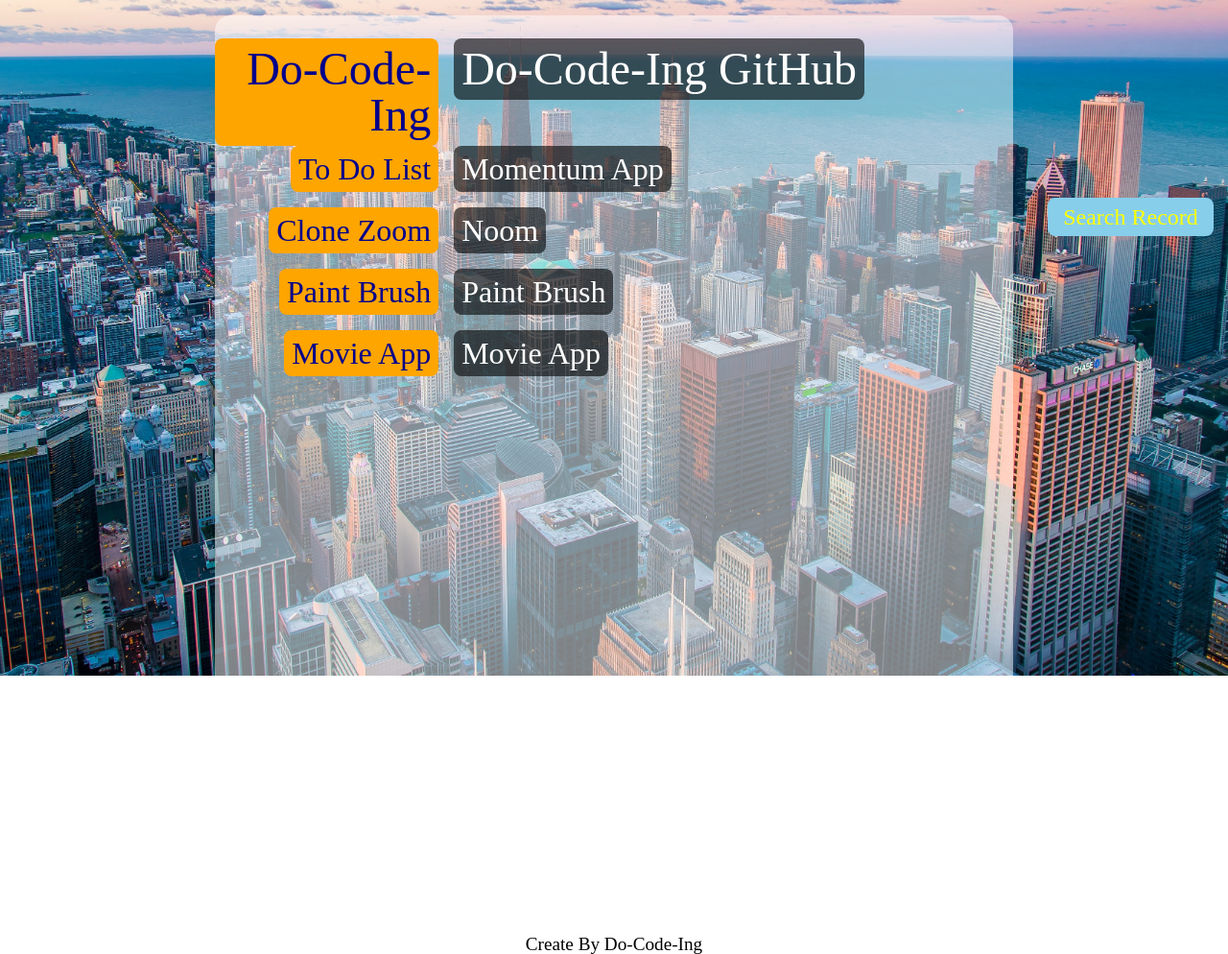
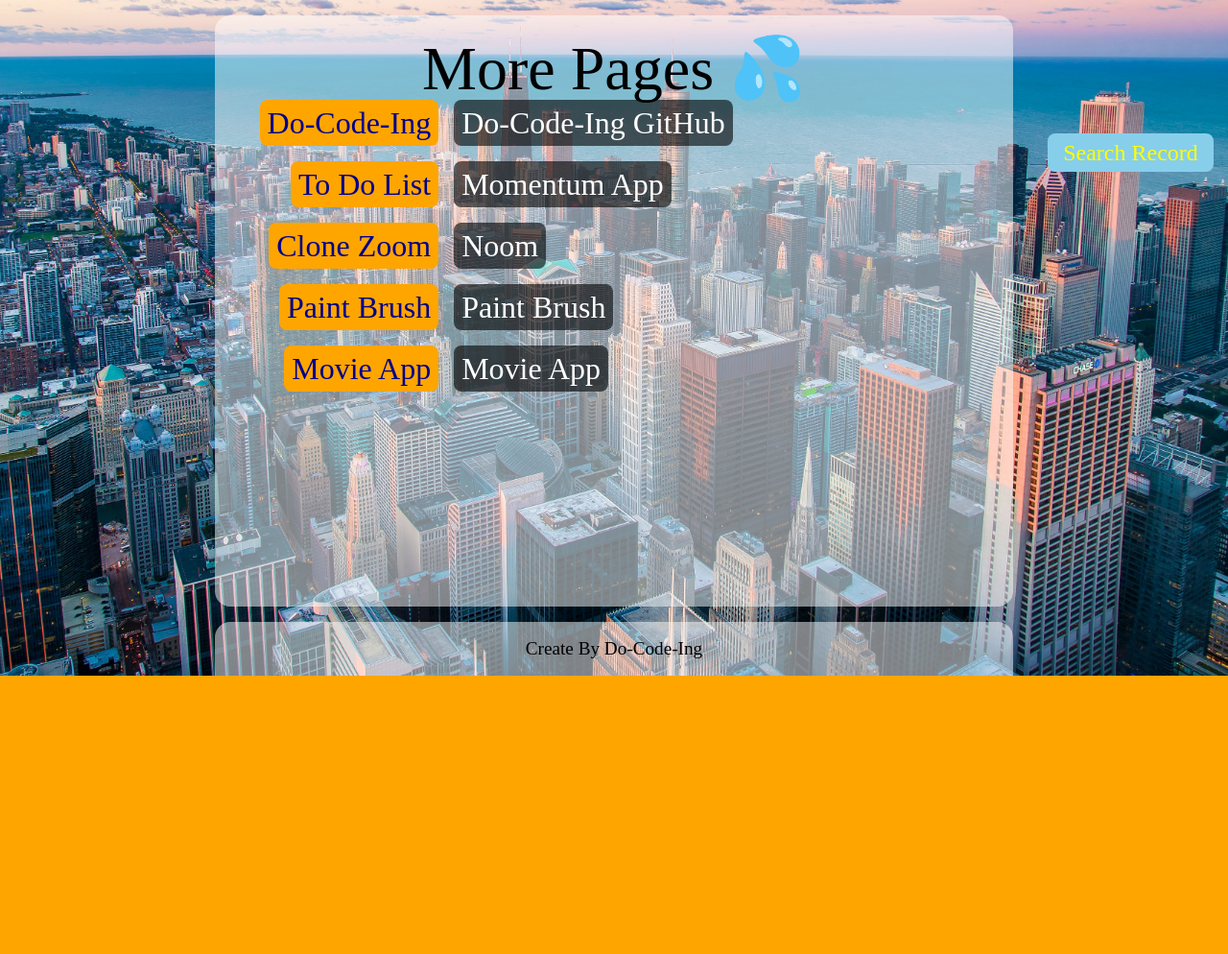
Before and after one commit to Do-code-ing/Flask_test, a Flask app: page /more in a window 1280 px wide. Shown: the part 96-1090 px from the top of the page at 96% size. After the commit the page ends 800 px from the top, so only its background shows below. Run offline with Flask 2, Linux system fonts and the light colour scheme; some web fonts are replaced.

Commit message:
2021-09-11

```diff
--- a/static/css/more.css
+++ b/static/css/more.css
@@ -8,14 +8,11 @@ main {
 
 #more_title {
   grid-row: 1;
-  margin-top: 1.5rem;
 }
 
-#more_title .more_item {
-  display: grid;
-  gap: 1rem;
-  grid-template-columns: 2fr 5fr;
-  font-size: 3rem;
+#more_title h2 {
+  font-size: 4rem;
+  padding-top: 1.5rem;
 }
 
 #more_list {
@@ -32,12 +29,12 @@ main {
   font-size: 2rem;
 }
 
-.more_item .more_item_title {
+#more_list .more_item .more_item_title {
   grid-column: 1;
   text-align: right;
 }
 
-.more_item .more_item_title p {
+#more_list .more_item .more_item_title p {
   display: inline-block;
   border-radius: 0.5rem;
   padding: 0.5rem;
@@ -45,7 +42,7 @@ main {
   color: darkblue;
 }
 
-.more_item .more_item_link {
+#more_list .more_item .more_item_link {
   grid-column: 2;
   text-align: left;
 }
--- a/static/css/result.css
+++ b/static/css/result.css
@@ -53,7 +53,8 @@
 #result_tbody {
   display: flex;
   flex-direction: column;
-  max-height: 34rem;
+  height: 34rem;
+  width: 74.5rem;
   overflow-y: scroll;
 }
 
--- a/templates/more.html
+++ b/templates/more.html
@@ -28,6 +28,9 @@
     <div class="back" id="back_header"></div>
     <main>
       <article id="more_title">
+        <h2>More Pages 💦</h2>
+      </article>
+      <article id="more_list">
         <section class="more_item">
           <div class="more_item_title">
             <p>Do-Code-Ing</p>
@@ -36,8 +39,6 @@
             <a href="https://github.com/Do-code-ing">Do-Code-Ing GitHub</a>
           </div>
         </section>
-      </article>
-      <article id="more_list">
         <section class="more_item">
           <div class="more_item_title">
             <p>To Do List</p>
```
Also changed, not shown: scraper.py (+6 -11 lines).
